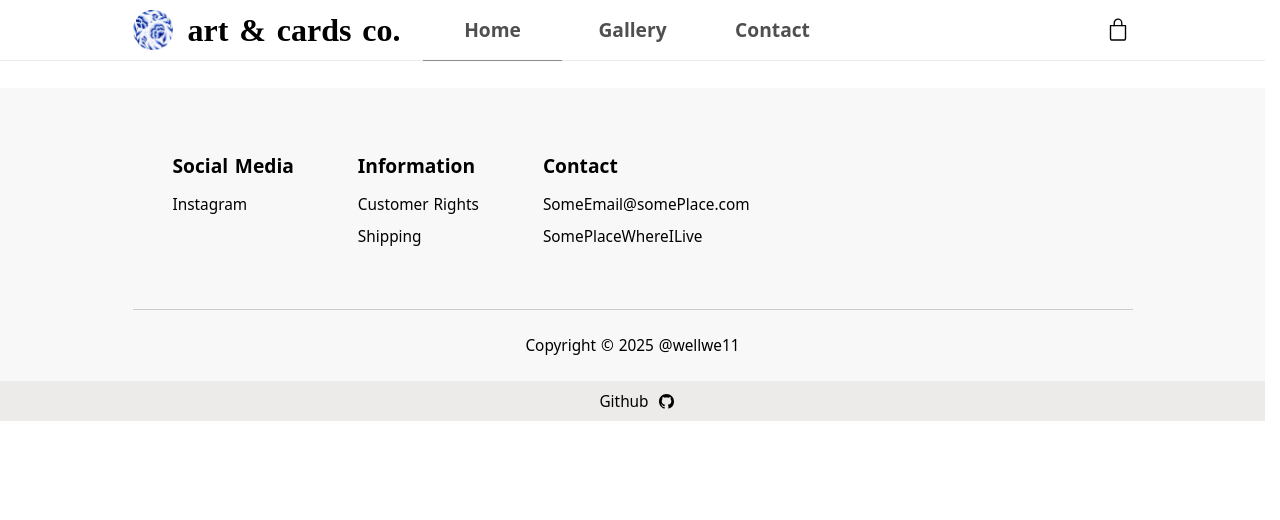
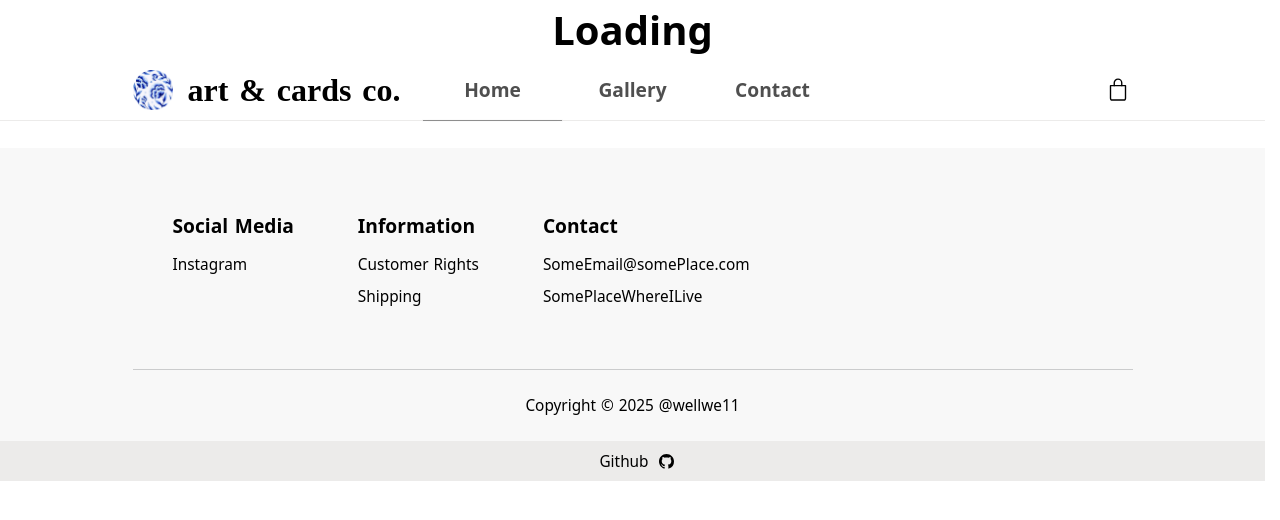
Before and after one commit to wellwe11/elliesWebsite, a React (Vite) app: page /1/cart in a window 1280 px wide. Shown: the top 520 px of the page. Built offline with nearby package versions, Linux system fonts and the light colour scheme; a web font is replaced by a local one.

Commit message:
updated Route-components to control a global state which is a isLoading state. Like so, I can more easily control a loading-page whilst data is loading

```diff
--- /dev/null
+++ b/src/UI/UIComponents/LOADING/loading.jsx
@@ -0,0 +1,9 @@
+const Loading = () => {
+  return (
+    <div>
+      <h1>Loading</h1>
+    </div>
+  );
+};
+
+export default Loading;
--- a/src/UI/UIComponents/routeContainer/components/backgroundRoutes/backgroundRoutes.jsx
+++ b/src/UI/UIComponents/routeContainer/components/backgroundRoutes/backgroundRoutes.jsx
@@ -3,11 +3,16 @@ import useData from "@hooks/useData.jsx";
 import QuickViewImage from "@fullyComponents/quickView/quickViewImage/quickViewImage.jsx";
 import Cart from "../../../BODY/cart/cart.jsx";
 import useGetParams from "@hooks/useGetParams.jsx";
+import { useLayoutEffect } from "react";
 
-const PreviewRoute = ({ backgroundLocation }) => {
+const PreviewRoute = ({ backgroundLocation, setIsLoading, setIsError }) => {
   const { data, isLoading } = useData(backgroundLocation);
 
   const { category, id } = useGetParams();
+
+  useLayoutEffect(() => {
+    setIsLoading(isLoading);
+  }, [isLoading]);
 
   if (isLoading) return null;
 
@@ -27,7 +32,7 @@ const PreviewRoute = ({ backgroundLocation }) => {
   );
 };
 
-const BackgroundRoutes = () => {
+const BackgroundRoutes = ({ setIsLoading, setIsError }) => {
   const location = useLocation(),
     backgroundLocation =
       location.state?.backgroundLocation.replace("/", "") || "home";
@@ -36,7 +41,13 @@ const BackgroundRoutes = () => {
     <Routes>
       <Route
         path="/:tab?/preview/:category?/:id?/*"
-        element={<PreviewRoute backgroundLocation={backgroundLocation} />}
+        element={
+          <PreviewRoute
+            setIsError={setIsError}
+            setIsLoading={setIsLoading}
+            backgroundLocation={backgroundLocation}
+          />
+        }
       />
       <Route path="/:tab?/cart" element={<Cart />} />
     </Routes>
--- a/src/UI/UIComponents/routeContainer/components/mainPageRoutes/mainPageRoutes.jsx
+++ b/src/UI/UIComponents/routeContainer/components/mainPageRoutes/mainPageRoutes.jsx
@@ -9,29 +9,42 @@ import Home from "../../../BODY/home/HOME.jsx";
 import ContactUs from "../../../BODY/contactUs/contactUs.jsx";
 import UniqueImage from "../../../BODY/uniqueImagePage/uniqueImage.jsx";
 import useGetLocation from "@hooks/useLocation.jsx";
+import { useLayoutEffect } from "react";
 
-const GalleryRoute = () => {
+const GalleryRoute = ({ setIsLoading, setIsError }) => {
   const { category } = useGetParams();
   const { data, isLoading } = useData("gallery");
   const { updatedData } = useUpdateDataLogic(category, data);
+
+  useLayoutEffect(() => {
+    setIsLoading(isLoading);
+  }, [isLoading]);
 
   if (isLoading) return null;
 
   return <Gallery data={updatedData} />;
 };
 
-const HomeRoute = () => {
+const HomeRoute = ({ setIsLoading, setIsError }) => {
   const { data, isLoading } = useData("home");
 
-  if (isLoading) return null; // loading screen in future
+  useLayoutEffect(() => {
+    setIsLoading(isLoading);
+  }, [isLoading]);
+
+  if (isLoading) return null;
 
   return <Home data={data} />;
 };
 
-const UniqueImageRoute = () => {
+const UniqueImageRoute = ({ setIsLoading, setIsError }) => {
   const { category, id } = useGetParams();
 
   const { data, isLoading } = useData("gallery");
+
+  useLayoutEffect(() => {
+    setIsLoading(isLoading);
+  }, [isLoading]);
 
   if (isLoading) return null;
 
@@ -43,13 +56,28 @@ const UniqueImageRoute = () => {
   return <UniqueImage data={foundObj} info={embedded} />;
 };
 
-const MainPagesRoutes = () => {
+const MainPagesRoutes = ({ setIsLoading, setIsError }) => {
   const { state } = useGetLocation();
   return (
     <Routes location={state?.backgroundLocation || location}>
-      <Route path="/" element={<HomeRoute />} />
-      <Route path="/gallery/:category?/:id?/*" element={<GalleryRoute />} />
-      <Route path="/contact" element={<ContactUs />} />
+      <Route
+        path="/"
+        element={
+          <HomeRoute setIsLoading={setIsLoading} setIsError={setIsError} />
+        }
+      />
+      <Route
+        path="/gallery/:category?/:id?/*"
+        element={
+          <GalleryRoute setIsLoading={setIsLoading} setIsError={setIsError} />
+        }
+      />
+      <Route
+        path="/contact"
+        element={
+          <ContactUs setIsLoading={setIsLoading} setIsError={setIsError} />
+        }
+      />
 
       {/** Extended pages */}
       <Route
--- a/src/UI/UIComponents/routeContainer/routeContainer.jsx
+++ b/src/UI/UIComponents/routeContainer/routeContainer.jsx
@@ -12,6 +12,7 @@ import getTotalInfo from "./functions/totalItems.js";
 import MainPagesRoutes from "./components/mainPageRoutes/mainPageRoutes.jsx";
 import BackgroundRoutes from "./components/backgroundRoutes/backgroundRoutes.jsx";
 import useGetLocation from "@hooks/useLocation.jsx";
+import Loading from "../LOADING/loading.jsx";
 
 const RouteContainer = () => {
   const [cart, setCart] = useState({}); // context for whichever product is in focus
@@ -20,16 +21,33 @@ const RouteContainer = () => {
 
   const { state } = useGetLocation();
 
+  const [isError, setIsError] = useState(false);
+  const [isLoading, setIsLoading] = useState(true);
+
+  // while isLoading, display old page with clickerEvent: none;
+
+  console.log(isLoading);
+
   return (
     <div className={classes.widthContainer}>
+      {isLoading && <Loading />}
+
       <Navbar cartItems={totalItems} />
 
       <div className={`${classes.contentWrapper} ${classes.paddingClass}`}>
         <UniqueImageContext.Provider
           value={{ cart, setCart, totalItems, totalPrice }}
         >
-          <MainPagesRoutes />
-          {state?.backgroundLocation && <BackgroundRoutes />}
+          <MainPagesRoutes
+            setIsError={setIsError}
+            setIsLoading={setIsLoading}
+          />
+          {state?.backgroundLocation && (
+            <BackgroundRoutes
+              setIsError={setIsError}
+              setIsLoading={setIsLoading}
+            />
+          )}
         </UniqueImageContext.Provider>
         <Footer />
       </div>
```
Also changed, not shown: src/UI/UIComponents/ERROR/error.jsx (added), src/UI/UIComponents/ERROR/error.module.scss (added), src/UI/UIComponents/LOADING/loading.module.scss (added).
